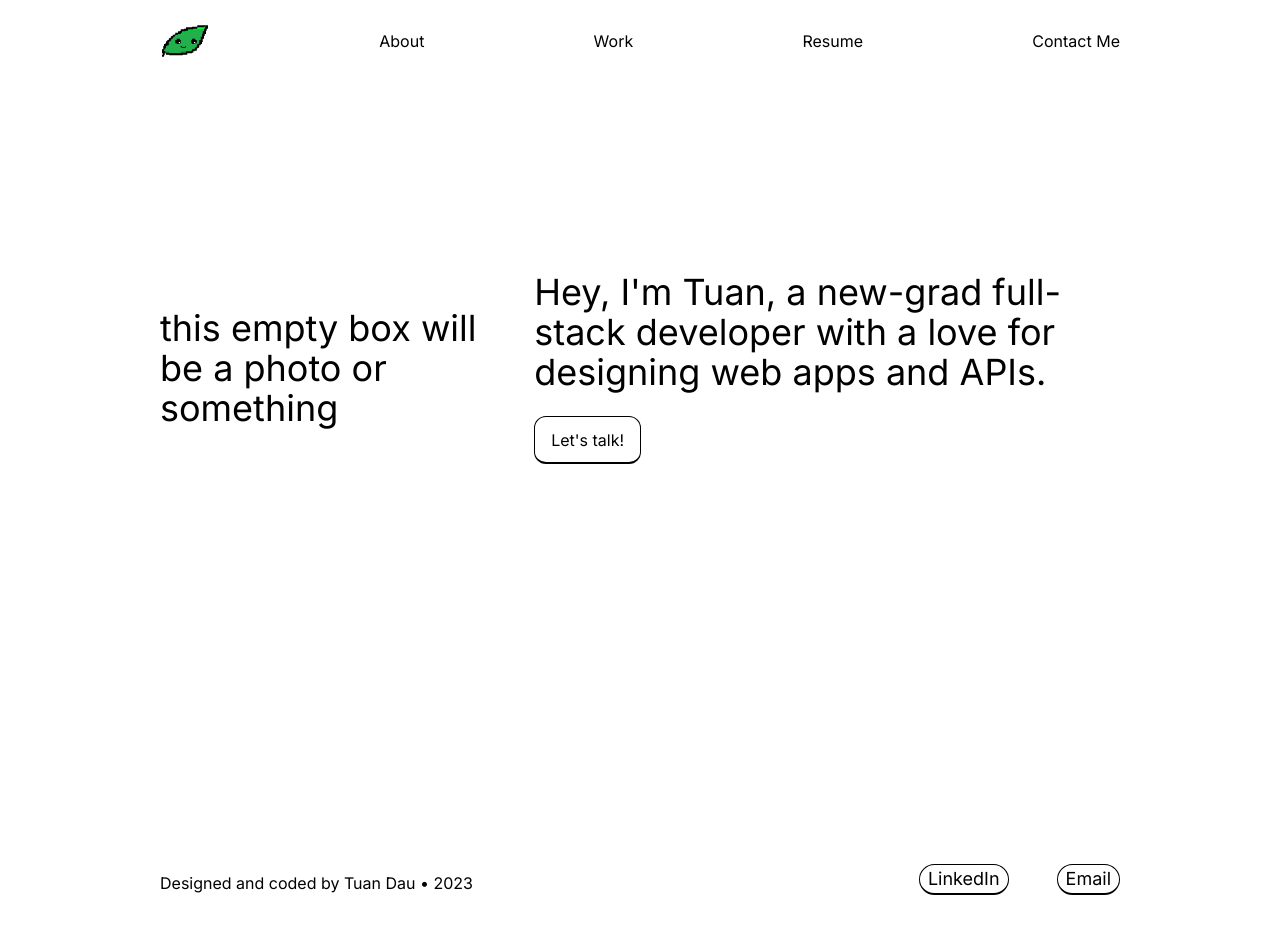
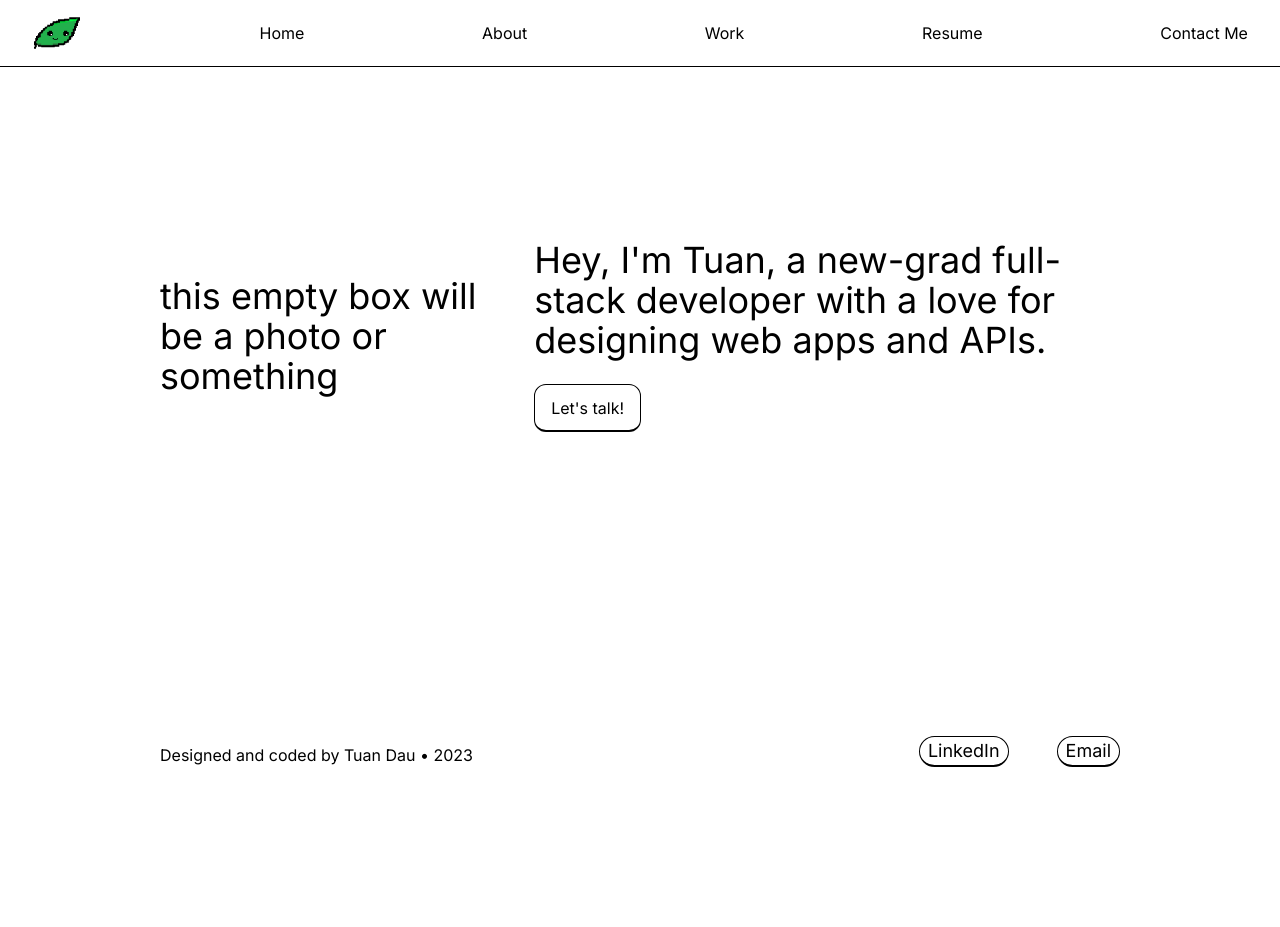
Before and after one commit to tuansydau/portfolio-website, a Next.js app: page / in a window 1280 px wide. After the commit the page ends 800 px from the top, so only its background shows below. Built offline with nearby package versions, Linux system fonts and the light colour scheme.

Commit message:
fixed: navbar styling

```diff
--- a/app/about/page.tsx
+++ b/app/about/page.tsx
@@ -4,7 +4,7 @@ import Link from 'next/link'
 export default function Home() {
   return (
     <div className="flex min-h-screen flex-col items-center">
-      <div className="fixed flex w-3/4 justify-between items-center space-x-12 mt-4">
+      <div className="fixed bg-white flex w-full justify-between items-center space-x-12 py-2 px-8 border-b border-black">
         <Image
           src="/logo1.png"
           alt=""
@@ -12,6 +12,7 @@ export default function Home() {
           width={50}
           height={50}
         />
+        <Link href="/"><div>Home</div></Link>
         <Link href="/about"><div>About</div></Link>
         <div>Work</div>
         <div>Resume</div>
--- a/app/page.tsx
+++ b/app/page.tsx
@@ -6,7 +6,7 @@ import Link from 'next/link'
 export default function Home() {
   return (
     <div className="flex min-h-screen flex-col items-center">
-      <div className="fixed flex w-3/4 justify-between items-center space-x-12 mt-4">
+      <div className="fixed bg-white flex w-full justify-between items-center space-x-12 py-2 px-8 border-b border-black">
         <Image
           src="/logo1.png"
           alt=""
@@ -14,6 +14,7 @@ export default function Home() {
           width={50}
           height={50}
         />
+        <Link href="/"><div>Home</div></Link>
         <Link href="/about"><div>About</div></Link>
         <div>Work</div>
         <div>Resume</div>
@@ -21,7 +22,7 @@ export default function Home() {
       </div>
 
       {/* intro section */}
-      <div className="flex flex-col w-full min-h-screen justify-center items-center">
+      <div className="flex flex-col w-full min-h-screen justify-center items-center -mt-8">
         <div className="flex flex-col -mt-16 md:flex-row items-center justify-center w-3/4 md:space-x-4">
           <div className="flex text-4xl w-full">
             this empty box will be a photo or something
@@ -46,7 +47,7 @@ export default function Home() {
       */}
 
 
-      <div className="flex w-3/4 justify-between items-end space-x-12 mt-16 mb-8">
+      <div className="flex w-3/4 justify-between items-end space-x-12 -mt-8 mb-8">
         <div>Designed and coded by Tuan Dau • 2023</div>
         <div className="flex justify-center items-center space-x-4 md:space-x-12">
           <div className="flex justify-center h-fit px-2 hover:border-white hover:bg-black hover:text-white hover:cursor-pointer items-center text-lg border border-b-2 rounded-2xl border-black">
```
